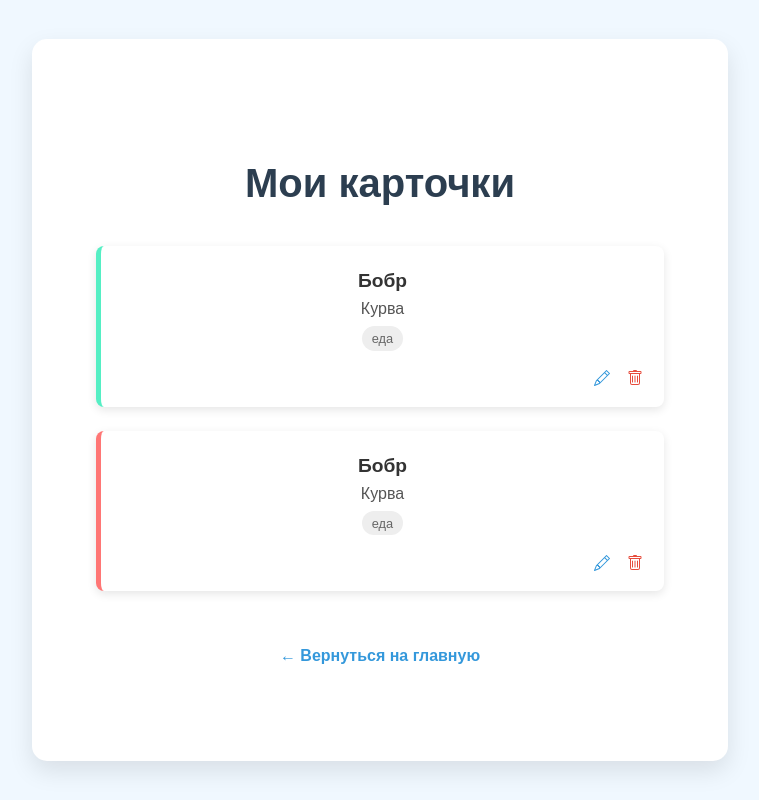
After one commit to Tameratlant/Python_anki, a Flask app: page /my_cards in a window 1280 px wide. The commit adds this page. Shown: the whole page, without its empty margins (260-1019 px from the left). Run offline with Flask 3, Linux system fonts and the light colour scheme.

Commit message:
cards collection

```diff
--- a/app.py
+++ b/app.py
@@ -89,6 +89,25 @@ def guess_all():
     cards = Card.query.all()
     return render_template('guess_all.html', cards=cards)
 
+@app.route('/edit_card/<int:card_id>', methods=['GET', 'POST'])
+def edit_card(card_id):
+    card = Card.query.get_or_404(card_id)
+    form = AddCardForm(obj=card)
+
+    if form.validate_on_submit():
+        form.populate_obj(card)
+        db.session.commit()
+        return redirect(url_for('my_cards'))
+
+    return render_template('edit_card.html', form=form, card_id=card_id)
+
+@app.route('/delete_card/<int:card_id>', methods=['POST'])
+def delete_card(card_id):
+    card = Card.query.get_or_404(card_id)
+    db.session.delete(card)
+    db.session.commit()
+    return redirect(url_for('my_cards'))
+
 if __name__ == '__main__':
     with app.app_context():
         db.create_all()  # Создаём таблицы в БД
--- a/static/style.css
+++ b/static/style.css
@@ -193,3 +193,110 @@ h1 {
     cursor: not-allowed;
     transform: none !important;
 }
+
+/* Стили для страницы с карточками */
+.cards-container {
+    max-width: 1200px;
+    margin: 2rem auto;
+    padding: 1rem;
+}
+
+.cards-grid {
+    display: grid;
+    grid-template-columns: repeat(auto-fill, minmax(300px, 1fr));
+    gap: 1.5rem;
+    margin: 2rem 0;
+}
+
+.card-item {
+    background: white;
+    border-radius: 8px;
+    padding: 1.5rem;
+    box-shadow: 0 3px 10px rgba(0, 0, 0, 0.1);
+    position: relative;
+}
+
+.card-content {
+    margin-bottom: 2rem;
+}
+
+.card-front {
+    font-size: 1.2rem;
+    font-weight: bold;
+    margin-bottom: 0.5rem;
+}
+
+.card-back {
+    color: #555;
+    margin-bottom: 0.5rem;
+}
+
+.card-tag {
+    display: inline-block;
+    background: #eee;
+    padding: 0.3rem 0.6rem;
+    border-radius: 20px;
+    font-size: 0.8rem;
+    color: #666;
+}
+
+.card-actions {
+    position: absolute;
+    bottom: 1rem;
+    right: 1rem;
+    display: flex;
+    gap: 0.5rem;
+}
+
+.edit-btn, .delete-btn {
+    background: none;
+    border: none;
+    cursor: pointer;
+    padding: 0.3rem;
+    border-radius: 4px;
+    display: flex;
+    align-items: center;
+    justify-content: center;
+}
+
+.edit-btn {
+    color: #3498db;
+}
+
+.edit-btn:hover {
+    background: rgba(52, 152, 219, 0.1);
+}
+
+.delete-btn {
+    color: #e74c3c;
+}
+
+.delete-btn:hover {
+    background: rgba(231, 76, 60, 0.1);
+}
+
+.delete-form {
+    margin: 0;
+}
+
+/* Стили для страницы редактирования */
+.form-actions {
+    display: flex;
+    gap: 1rem;
+    margin-top: 2rem;
+}
+
+.cancel-btn {
+    display: inline-block;
+    padding: 1rem;
+    border: 1px solid #ddd;
+    border-radius: 8px;
+    text-decoration: none;
+    color: #333;
+    text-align: center;
+    flex: 1;
+}
+
+.cancel-btn:hover {
+    background: #f5f5f5;
+}
--- /dev/null
+++ b/templates/my_cards.html
@@ -0,0 +1,41 @@
+{% extends "base.html" %}
+
+{% block content %}
+<div class="cards-container">
+    <h1>Мои карточки</h1>
+
+    <div class="cards-grid">
+        {% for card in cards %}
+        <div class="card-item" style="border-left: 5px solid {{ {
+            'red': '#ff7675',
+            'blue': '#74b9ff',
+            'green': '#55efc4',
+            'yellow': '#ffeaa7'
+        }[card.color] }}">
+            <div class="card-content">
+                <div class="card-front">{{ card.front_text }}</div>
+                <div class="card-back">{{ card.back_text }}</div>
+                <div class="card-tag">{{ card.tag }}</div>
+            </div>
+            <div class="card-actions">
+                <a href="{{ url_for('edit_card', card_id=card.id) }}" class="edit-btn">
+                    <svg xmlns="http://www.w3.org/2000/svg" width="16" height="16" fill="currentColor" viewBox="0 0 16 16">
+                        <path d="M12.146.146a.5.5 0 0 1 .708 0l3 3a.5.5 0 0 1 0 .708l-10 10a.5.5 0 0 1-.168.11l-5 2a.5.5 0 0 1-.65-.65l2-5a.5.5 0 0 1 .11-.168l10-10zM11.207 2.5 13.5 4.793 14.793 3.5 12.5 1.207 11.207 2.5zm1.586 3L10.5 3.207 4 9.707V10h.5a.5.5 0 0 1 .5.5v.5h.5a.5.5 0 0 1 .5.5v.5h.293l6.5-6.5zm-9.761 5.175-.106.106-1.528 3.821 3.821-1.528.106-.106A.5.5 0 0 1 5 12.5V12h-.5a.5.5 0 0 1-.5-.5V11h-.5a.5.5 0 0 1-.468-.325z"/>
+                    </svg>
+                </a>
+                <form action="{{ url_for('delete_card', card_id=card.id) }}" method="POST" class="delete-form">
+                    <button type="submit" class="delete-btn">
+                        <svg xmlns="http://www.w3.org/2000/svg" width="16" height="16" fill="currentColor" viewBox="0 0 16 16">
+                            <path d="M5.5 5.5A.5.5 0 0 1 6 6v6a.5.5 0 0 1-1 0V6a.5.5 0 0 1 .5-.5zm2.5 0a.5.5 0 0 1 .5.5v6a.5.5 0 0 1-1 0V6a.5.5 0 0 1 .5-.5zm3 .5a.5.5 0 0 0-1 0v6a.5.5 0 0 0 1 0V6z"/>
+                            <path fill-rule="evenodd" d="M14.5 3a1 1 0 0 1-1 1H13v9a2 2 0 0 1-2 2H5a2 2 0 0 1-2-2V4h-.5a1 1 0 0 1-1-1V2a1 1 0 0 1 1-1H6a1 1 0 0 1 1-1h2a1 1 0 0 1 1 1h3.5a1 1 0 0 1 1 1v1zM4.118 4 4 4.059V13a1 1 0 0 0 1 1h6a1 1 0 0 0 1-1V4.059L11.882 4H4.118zM2.5 3V2h11v1h-11z"/>
+                        </svg>
+                    </button>
+                </form>
+            </div>
+        </div>
+        {% endfor %}
+    </div>
+
+    <a href="{{ url_for('index') }}" class="back-link">← Вернуться на главную</a>
+</div>
+{% endblock %}
```
Also changed, not shown: templates/edit_card.html (added, +69 -0 lines), templates/instance/cards.db (added).
